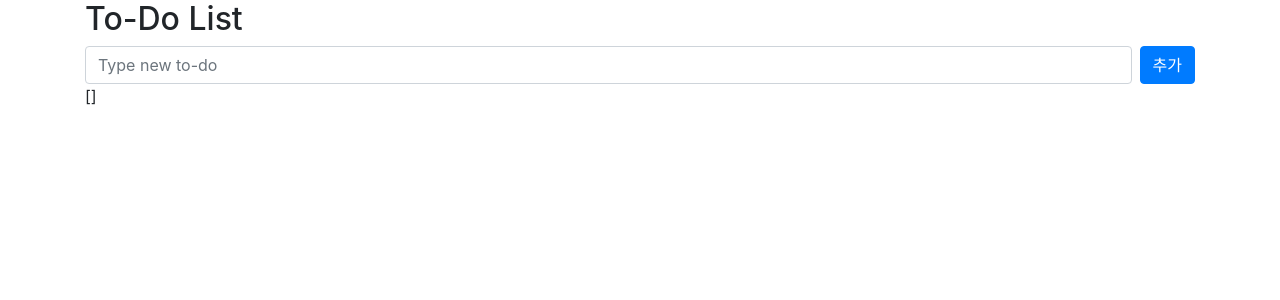
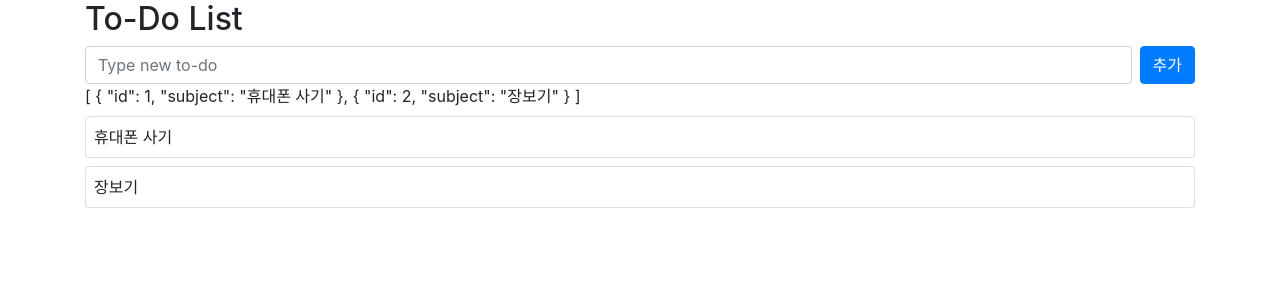
Before and after one commit to yeongseok-yun/vue3-proejct, a Vue app: page / in a window 1280 px wide. Shown: the top 300 px of the page. Built offline with nearby package versions, Linux system fonts and the light colour scheme.

Commit message:
v-for 예제

```diff
--- a/src/App.vue
+++ b/src/App.vue
@@ -24,6 +24,15 @@
 
     </form>
     {{todos }}
+    <div
+      class="card mt-2"
+      v-for="todo in todos"
+      :key="todo.id"
+    >
+      <div class="card-body p-2">
+        {{ todo.subject }}
+      </div>
+    </div>
   </div>
 </template>
 
@@ -32,7 +41,15 @@
 export default {
   setup(){
     const todo = ref('');
-    const todos = ref([]);
+    const todos = ref([
+      {
+        id:1,subject:'휴대폰 사기'
+      },
+      {
+        id:2,subject:'장보기'
+
+      }
+    ]);
 
     const onSubmit = () => {
       todos.value.push({
```
